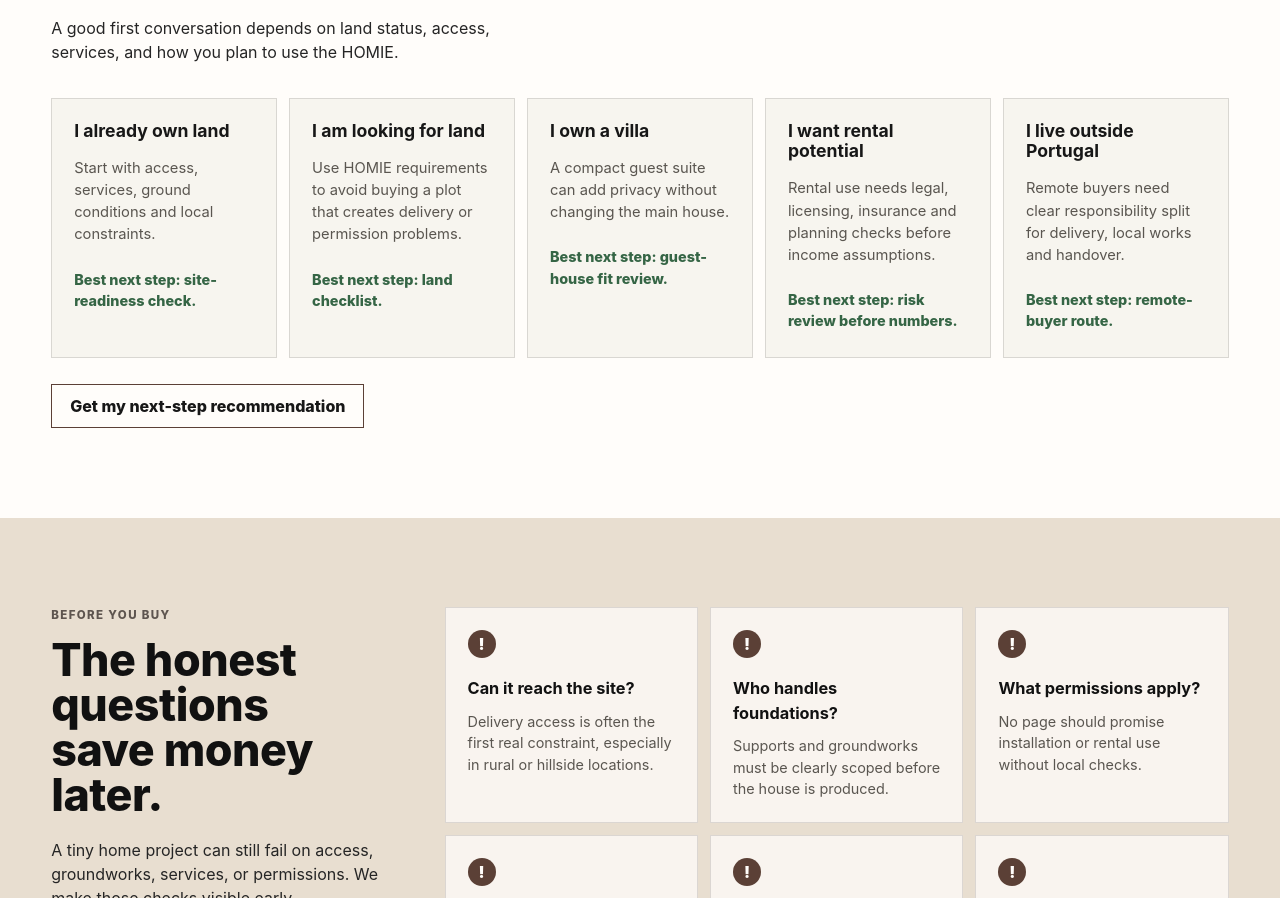
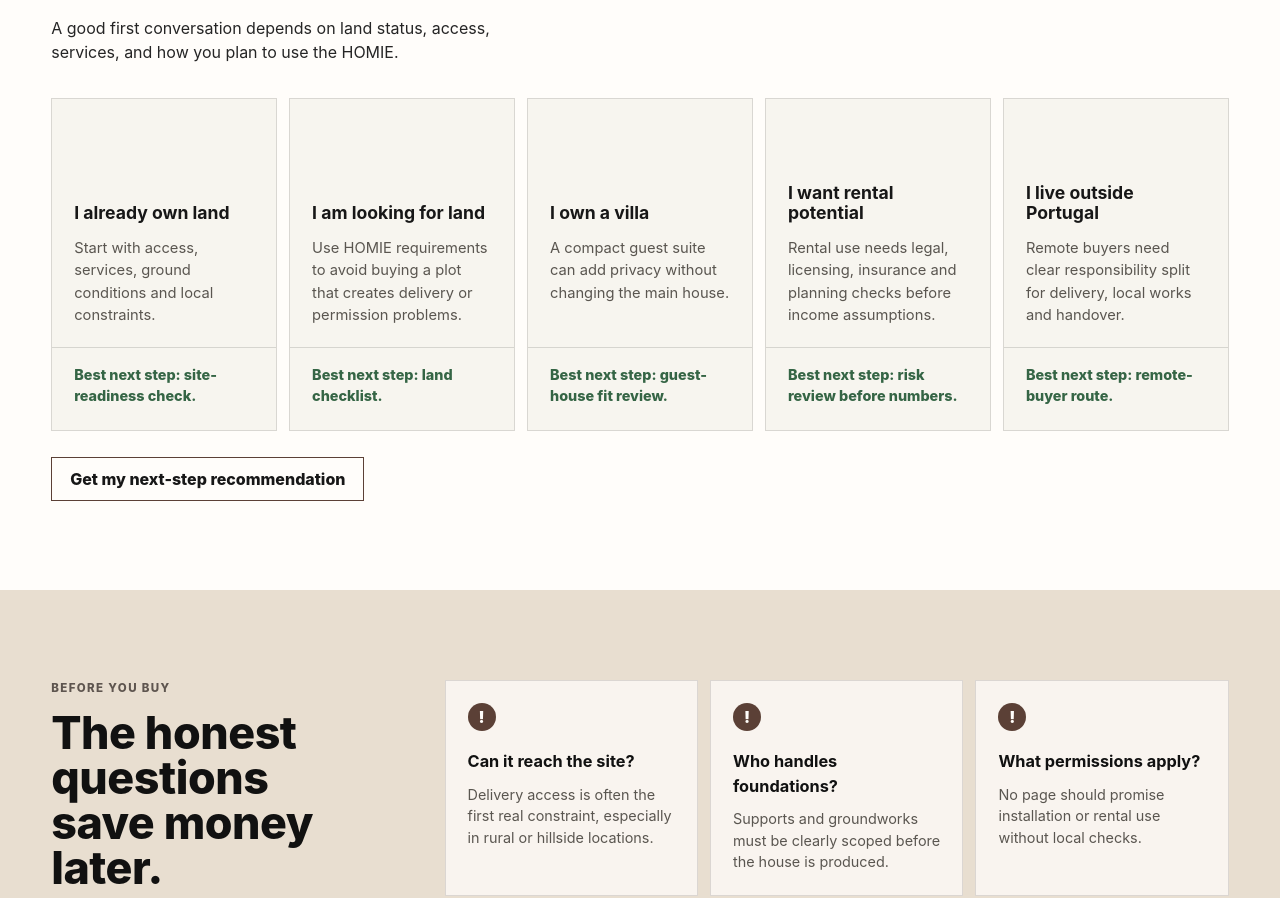
Before and after one commit to DaveHemmingway01/homie-website, a Next.js app in the folder athomie-next/: page /en in a window 1280 px wide. Shown: the part 3384-4282 px from the top of the page. Built offline with nearby package versions, Linux system fonts and the light colour scheme.

Commit message:
Refine buyer path card split

```diff
--- a/athomie-next/app/globals.css
+++ b/athomie-next/app/globals.css
@@ -1192,27 +1192,38 @@
 
 .buyer-path-grid article {
   display: grid;
-  grid-template-rows: auto minmax(88px, auto) auto 1fr;
-  min-height: 260px;
+  grid-template-rows: minmax(0, 1fr) minmax(0, 1fr);
+  min-height: 300px;
   align-content: start;
   background: var(--bg);
+  padding: 0;
 }
 
 .buyer-path-grid strong {
+  align-self: end;
+  padding: 22px 22px 0;
   font-size: 1.1rem;
   line-height: 1.15;
 }
 
 .buyer-path-grid p {
-  margin: 16px 0;
+  align-self: start;
+  margin: 0;
+  padding: 14px 22px 22px;
   color: var(--muted);
   font-size: 0.92rem;
 }
 
 .buyer-path-grid span {
+  display: block;
+  height: 100%;
   align-self: start;
+  border-top: 0.5px solid rgba(17, 17, 17, 0.14);
   color: var(--green);
   font-weight: 800;
+  margin-top: 0;
+  padding: 16px 22px 22px;
+  transform: translateY(-1px);
 }
 
 .location-gallery {
```
